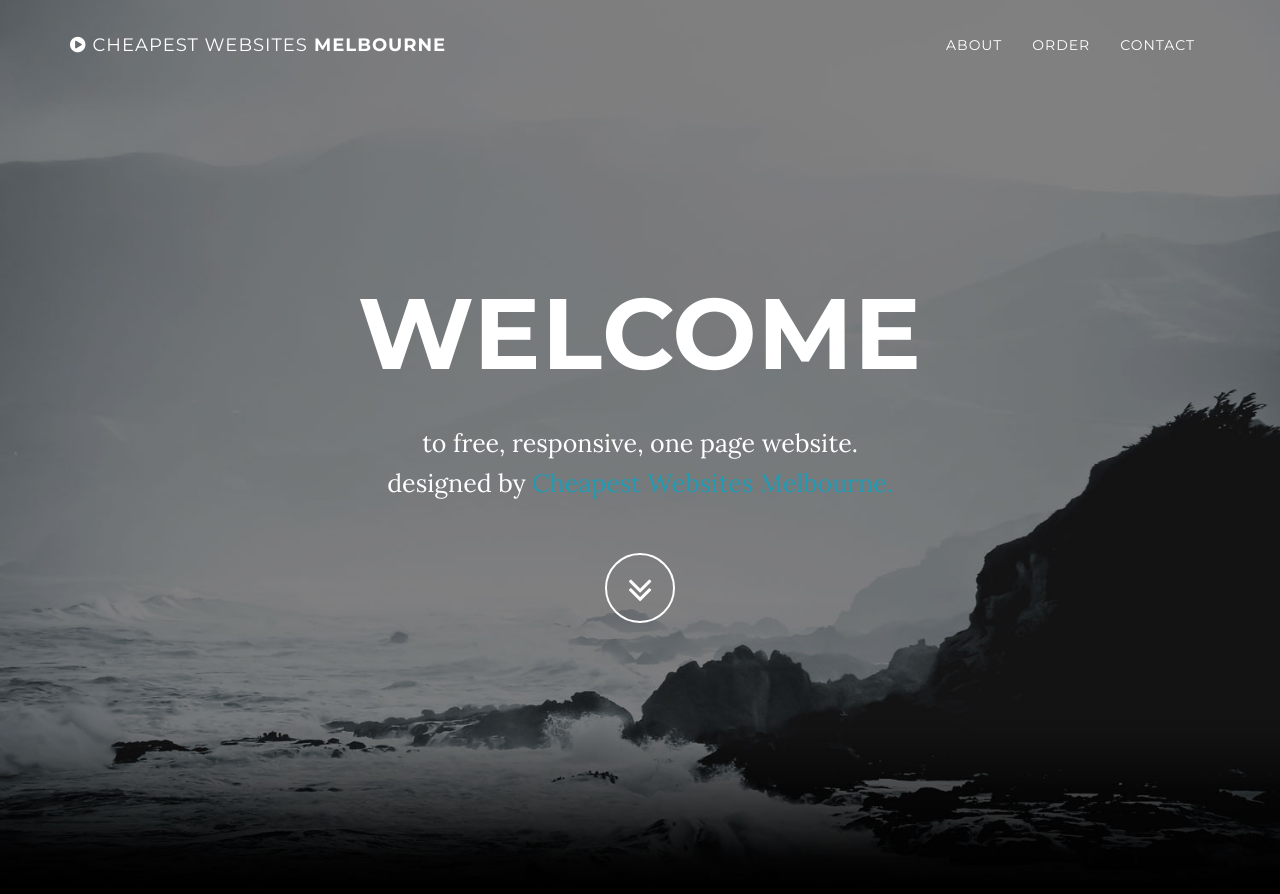
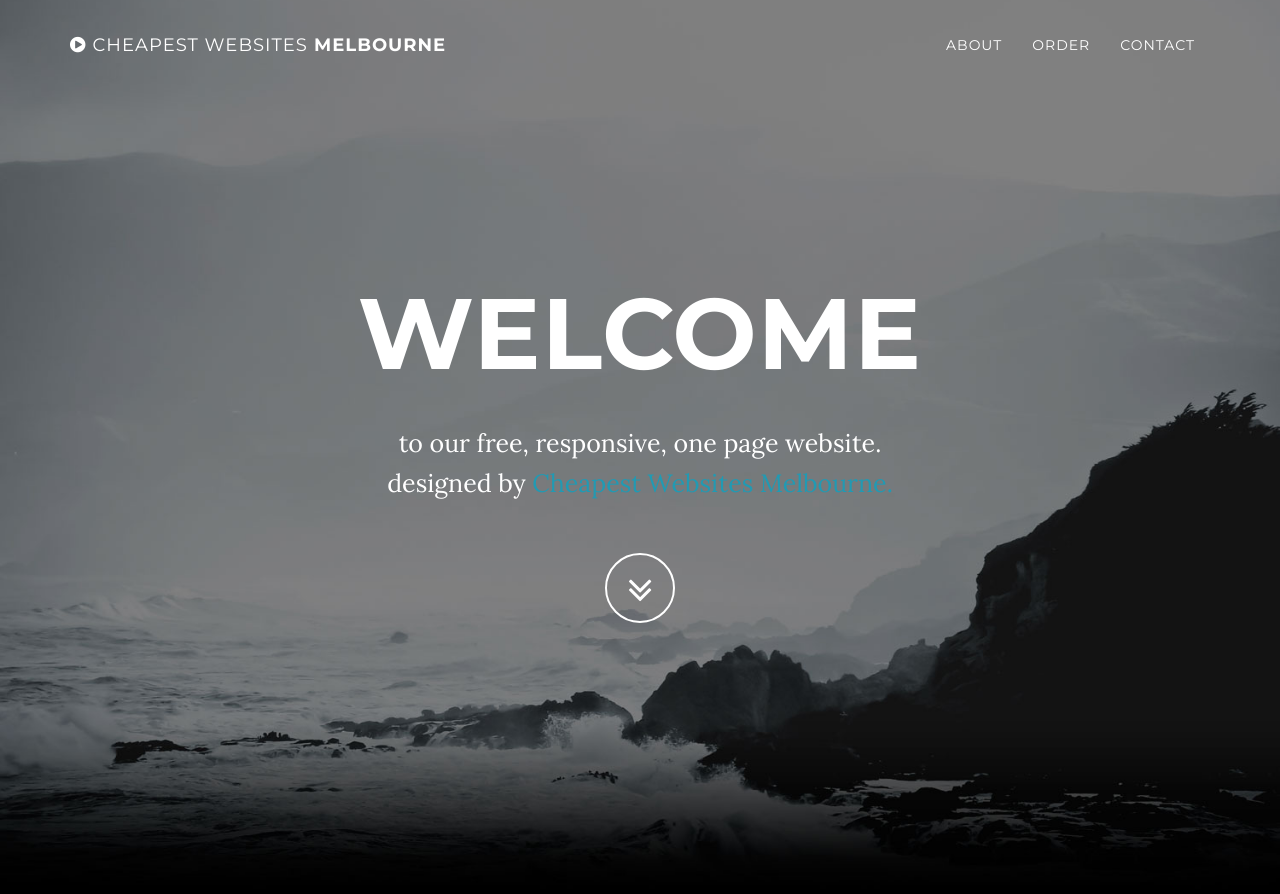
Before and after one commit to godscompany/cheapestwebsitesmelbourne, a Jekyll site: the page built from index.html, in a window 1280 px wide and 900 px high. Shown: the top 894 px of the window. Built offline with Jekyll 4.4.1, drawn with Linux system fonts in a browser that asks for light colours.

```diff
--- a/_config.yml
+++ b/_config.yml
@@ -18,7 +18,7 @@ social:
 #  - title: twitter
 #    url: https://twitter.com/SBootstrap
   - title: facebook
-    url: https://www.facebook.com/pages/Cheapest-Websites-Melbourne/984371685029881
+    url: https://www.facebook.com/messages/984371685029881
 #  - title: stack-overflow
 #    url: http://stackoverflow.com/questions/tagged/jekyll
 #  - title: bitbucket
--- a/_includes/contact.html
+++ b/_includes/contact.html
@@ -3,90 +3,6 @@
         <div class="row">
             <div class="col-lg-8 col-lg-offset-2">
                 <h2>Contact us</h2>
-                <ul class="list-inline banner-social-buttons">
-<!--
-<form
-action="http://www.affordablefitness.com.au/havealook/servlet/Havealook"
-method="post"
-name="form2"
-type="hidden"
-onsubmit="return validate()">
-	<div class="list-inline">
-
-        <input
-        type="hidden"
-        name="screen"
-        value="email" />
-
-        <input
-        type="hidden"
-        name="mailTo"
-        value="moderator.godscompany@gmail.com" />
-        <input type="hidden"
-        name="returnTo"
-        value="{{ site.url }}/#page-top" />
-
-        <input
-        type="hidden"
-        name="emailSubject"
-        value="a_Name" />
-
-        <table
-        style="border-collapse: collapse;"
-        border="0" cellspacing="0"
-        cellpadding="1">
-                <tbody>
-                    {% for network in site.form %}
-                        <tr>
-                                <td>
-                                <div style="padding-right: 10px; vertical-align: top;">
-                                <span style="font-size: 10px;">{{ network.name }}</span>
-                                </div>
-                                </td>
-                                <td>
-                                <div>
-                                <input type="{{ network.type }}" class="form-control" name="a_{{ network.name }}" size="{{ network.size }}" maxlength="{{ network.maxlength }}" />
-                                </div>
-                                </td>
-                        </tr>
-                    {% endfor %}
-                        <tr>
-                                <td style="padding-right: 10px; vertical-align: top;">
-                                <div><span style="font-size: 10px;">Enquiry</span></div>
-                                </td>
-                                <td>
-                                <div>
-                                <textarea name="zz_comments" class="form-control" rows="5" cols="35" style="font-size:12px"></textarea>
-                                </div>
-                                </td>
-                        </tr>
-                        <tr>
-                                <td colspan="2" align="right">
-                                <input class="btn btn-default" type="submit" name="email" value="Send" />
-                                </td>
-                        </tr>
-                </tbody>
-        </table>
-        <input
-        type="hidden"
-        name="__ncforminfo"
-        value="u00pPYCN-X_93NSWUt1wguRqsh_ui-R0HALQDyKHXb4R3K3HuZt8M4phARls77WR-BxFh_yrdAZ94muH-zAOH_-_rjVf5yQrMEuOzSvamT2tElEF8KfcafHxJ6EgTRak_HJna6dYeJVWK00jawOnLl3EL2iOTdgiZfbG1SLiDC0U8ggqtO50mEihoYfneTun"/>
-</div>
-</form>
-<script language="JavaScript" type="text/JavaScript">
-function validate() {
-
- var errors = 0;
-
-if(document.form2.a_Name.value.length < 1) {alert('Please Enter Name');errors++;}
-if(document.form2.b_Email.value.length < 1) {alert('Please Enter Email');errors++;}
-if(document.form2.c_Phone.value.length < 1) {alert('Please Enter Phone');errors++;}
-if(errors == 0)
-return true;
-else return false;
-}
-</script>
--->
                 <ul class="list-inline banner-social-buttons">
  {% for network in site.social %}
  	<li>
@@ -94,6 +10,5 @@ else return false;
  	</li>
  {% endfor %}
 	</ul>
-	</ul>
         </div>
     </section>
--- a/_includes/header.html
+++ b/_includes/header.html
@@ -5,7 +5,7 @@
                 <div class="row">
                     <div class="col-md-8 col-md-offset-2">
                         <h1 class="brand-heading">welcome</h1>
-                        <p class="intro-text">to free, responsive, one page website.<br>designed by <a href="{{ site.url }}">{{ site.title }}.</a></p>
+                        <p class="intro-text">to our free, responsive, one page website.<br>designed by <a href="{{ site.url }}">{{ site.title }}.</a></p>
                         <a href="#about" class="btn btn-circle page-scroll">
                             <i class="fa fa-angle-double-down animated"></i>
                         </a>
```
